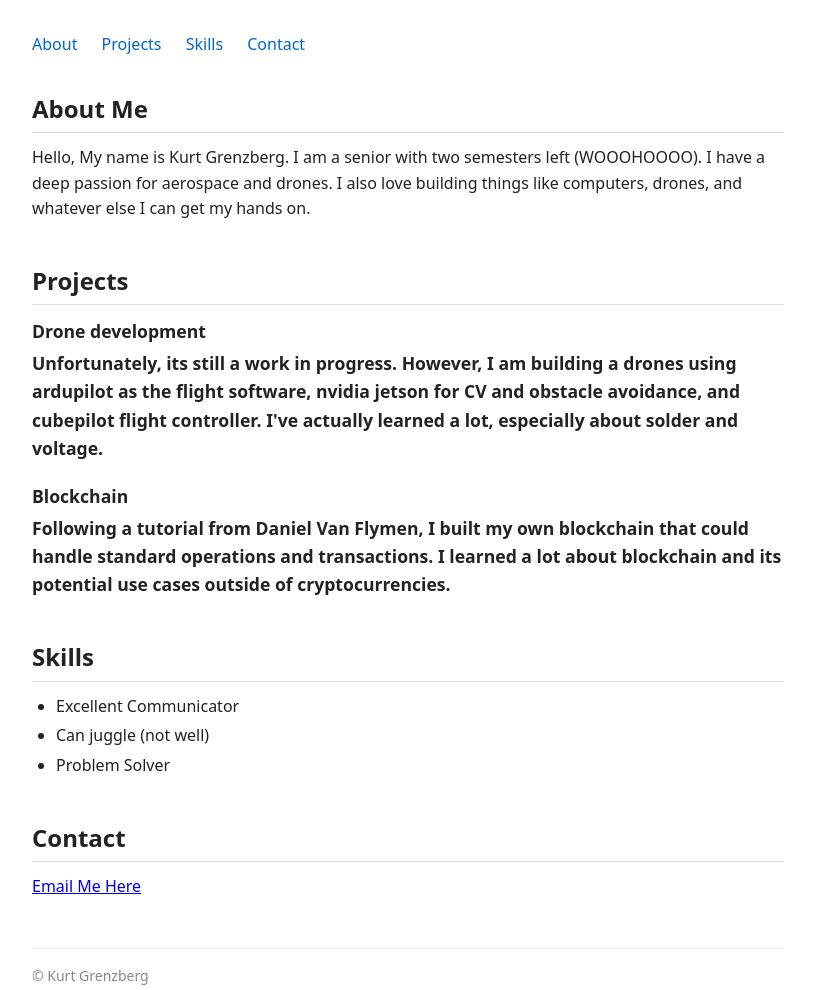
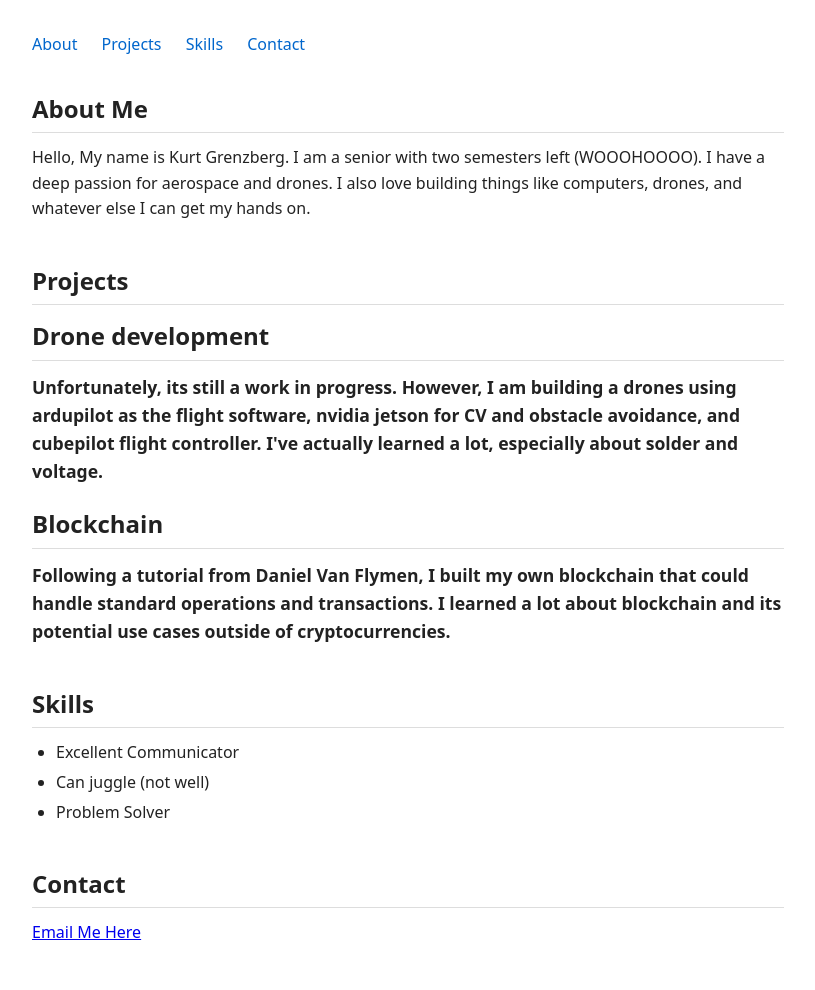
Before and after one commit to KurtGrenzberg/pitt-se-portfolio, a plain HTML site: page index.html in a window 1280 px wide. Shown: the top 990 px of the page, without its empty margins (232-1047 px from the left). Drawn offline with Linux system fonts and the light colour scheme.

Commit message:
Modified projects again

```diff
--- a/index.html
+++ b/index.html
@@ -31,7 +31,7 @@
     <section id="projects">
       <h2>Projects</h2>
       <div class="project">
-        <h3>Drone development</h3>
+        <h2>Drone development</h2>
         <h3> Unfortunately, its still a work in progress. However, I am building a drones
           using ardupilot as the flight software, nvidia jetson for CV and obstacle avoidance,
           and cubepilot flight controller. I've actually learned a lot, especially about solder and voltage.
@@ -39,7 +39,7 @@
       </div>
 
       <div class="project">
-        <h3>Blockchain</h3>
+        <h2>Blockchain</h2>
         <h3> Following a tutorial from Daniel Van Flymen, I built my own blockchain that could handle standard
           operations
           and transactions. I learned a lot about blockchain and its potential use cases outside of cryptocurrencies.
```
